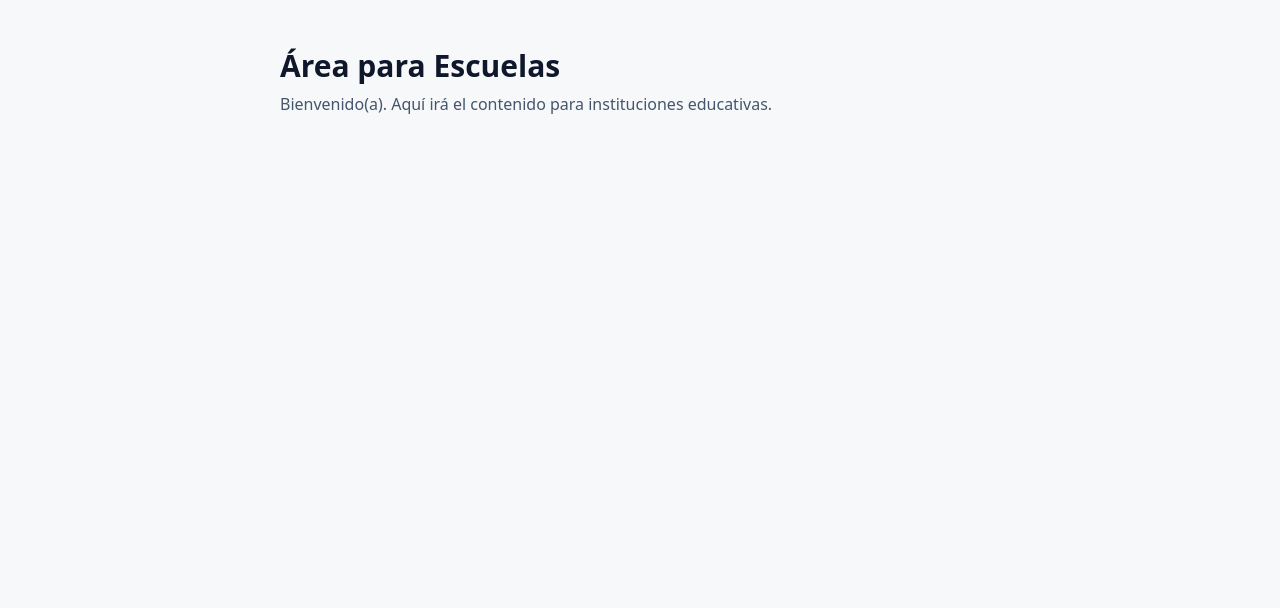
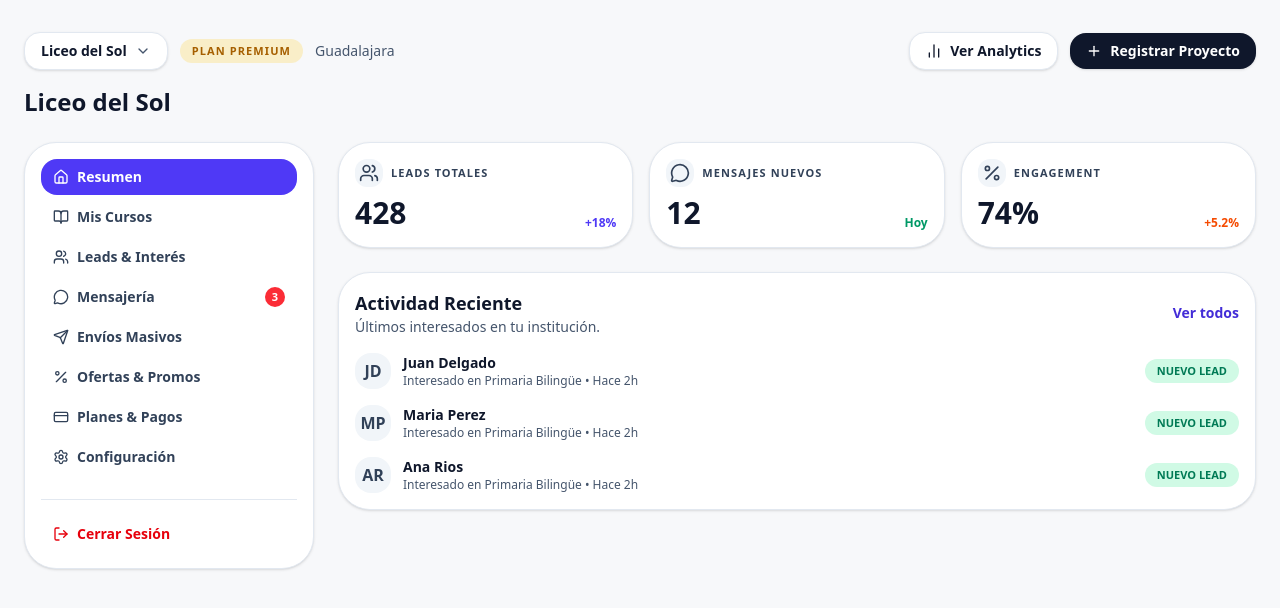
Before and after one commit to matehdz150/Skoolia, a Next.js app in the folder apps/web/: page /schools in a window 1280 px wide. Shown: the top 608 px of the page. Built offline with nearby package versions, Linux system fonts and the light colour scheme.

Commit message:
style(ui): ajustes estéticos y refinamiento visual en la interfaz

```diff
--- a/apps/web/app/globals.css
+++ b/apps/web/app/globals.css
@@ -24,3 +24,10 @@ body {
   color: var(--foreground);
   font-family: var(--font-sans);
 }
+
+/* Soft surface style for clean, subtle borders across the app */
+.surface {
+  /* very light border */
+  border: 1px solid rgba(2, 6, 23, 0.06); /* slate-900 at ~6% */
+  box-shadow: 0 1px 2px rgba(2, 6, 23, 0.04); /* soft shadow */
+}
--- a/apps/web/app/schools/page.tsx
+++ b/apps/web/app/schools/page.tsx
@@ -1,8 +1,148 @@
+import Link from "next/link";
+import { BarChart2, Plus, Home, BookOpen, Users, MessageCircle, Send, Percent, CreditCard, Settings, LogOut, ChevronDown } from "lucide-react";
+
 export default function SchoolsPage() {
   return (
-    <main className="mx-auto max-w-3xl px-6 py-12">
-      <h1 className="text-3xl font-extrabold text-slate-900">Área para Escuelas</h1>
-      <p className="mt-2 text-slate-600">Bienvenido(a). Aquí irá el contenido para instituciones educativas.</p>
+    <main className="mx-auto max-w-7xl px-6 py-8">
+      {/* Top bar */}
+      <div className="flex items-center justify-between gap-4">
+        <div className="flex items-center gap-3">
+          <button className="inline-flex items-center gap-2 rounded-2xl border border-slate-200 bg-white px-4 py-2 text-sm font-bold text-slate-900 shadow-sm">
+            Liceo del Sol
+            <ChevronDown className="h-4 w-4 text-slate-600" />
+          </button>
+          <span className="rounded-2xl bg-yellow-400/20 px-3 py-1 text-[11px] font-bold tracking-widest text-yellow-700 uppercase">Plan Premium</span>
+          <span className="text-sm font-medium text-slate-600">Guadalajara</span>
+        </div>
+        <div className="flex items-center gap-3">
+          <Link href="#" className="inline-flex items-center gap-2 rounded-2xl border border-slate-200 bg-white px-4 py-2 text-sm font-bold text-slate-900 shadow-sm">
+            <BarChart2 className="h-4 w-4" /> Ver Analytics
+          </Link>
+          <Link href="#" className="inline-flex items-center gap-2 rounded-2xl bg-slate-900 px-4 py-2 text-sm font-bold text-white shadow-sm hover:bg-slate-800">
+            <Plus className="h-4 w-4" /> Registrar Proyecto
+          </Link>
+        </div>
+      </div>
+
+      <h1 className="mt-4 text-2xl font-extrabold text-slate-900">Liceo del Sol</h1>
+
+      {/* Main grid */}
+      <div className="mt-6 grid grid-cols-1 gap-6 lg:grid-cols-4">
+        {/* Sidebar */}
+        <aside className="rounded-4xl bg-white p-4 shadow-sm border border-slate-200 lg:col-span-1">
+          <nav className="space-y-1">
+            <SidebarItem icon={<Home className="h-4 w-4" />} label="Resumen" active />
+            <SidebarItem icon={<BookOpen className="h-4 w-4" />} label="Mis Cursos" />
+            <SidebarItem icon={<Users className="h-4 w-4" />} label="Leads & Interés" />
+            <SidebarItem icon={<MessageCircle className="h-4 w-4" />} label="Mensajería" badge="3" />
+            <SidebarItem icon={<Send className="h-4 w-4" />} label="Envíos Masivos" />
+            <SidebarItem icon={<Percent className="h-4 w-4" />} label="Ofertas & Promos" />
+            <SidebarItem icon={<CreditCard className="h-4 w-4" />} label="Planes & Pagos" />
+            <SidebarItem icon={<Settings className="h-4 w-4" />} label="Configuración" />
+          </nav>
+          <div className="mt-6 border-t border-slate-200 pt-4">
+            <button className="flex w-full items-center gap-2 rounded-2xl px-3 py-2 text-sm font-bold text-red-600 hover:bg-red-50">
+              <LogOut className="h-4 w-4" /> Cerrar Sesión
+            </button>
+          </div>
+        </aside>
+
+        {/* Content */}
+        <section className="lg:col-span-3">
+          {/* KPI cards */}
+          <div className="grid grid-cols-1 gap-4 md:grid-cols-3">
+            <KpiCard
+              eyebrow="Leads Totales"
+              icon={<Users className="h-5 w-5" />}
+              value="428"
+              change="+18%"
+              changeColor="text-indigo-600"
+            />
+            <KpiCard
+              eyebrow="Mensajes Nuevos"
+              icon={<MessageCircle className="h-5 w-5" />}
+              value="12"
+              change="Hoy"
+              changeColor="text-emerald-600"
+            />
+            <KpiCard
+              eyebrow="Engagement"
+              icon={<Percent className="h-5 w-5" />}
+              value="74%"
+              change="+5.2%"
+              changeColor="text-orange-600"
+            />
+          </div>
+
+          {/* Recent Activity */}
+          <div className="mt-6 rounded-4xl bg-white p-4 shadow-sm border border-slate-200">
+            <div className="flex items-center justify-between">
+              <div>
+                <h2 className="text-lg font-extrabold text-slate-900">Actividad Reciente</h2>
+                <p className="text-sm text-slate-600">Últimos interesados en tu institución.</p>
+              </div>
+              <Link href="#" className="text-sm font-bold text-indigo-700">Ver todos</Link>
+            </div>
+            <ul className="mt-4 space-y-4">
+              {[
+                { name: "Juan Delgado", note: "Interesado en Primaria Bilingüe • Hace 2h" },
+                { name: "Maria Perez", note: "Interesado en Primaria Bilingüe • Hace 2h" },
+                { name: "Ana Rios", note: "Interesado en Primaria Bilingüe • Hace 2h" },
+              ].map((item) => (
+                <li key={item.name} className="flex items-center justify-between">
+                  <div className="flex items-center gap-3">
+                    <span className="grid h-9 w-9 place-items-center rounded-2xl bg-slate-100 text-slate-700 font-bold">
+                      {getInitials(item.name)}
+                    </span>
+                    <div>
+                      <div className="text-sm font-extrabold text-slate-900">{item.name}</div>
+                      <div className="text-xs font-medium text-slate-600">{item.note}</div>
+                    </div>
+                  </div>
+                  <span className="rounded-full bg-emerald-100 px-3 py-1 text-[11px] font-bold text-emerald-700">NUEVO LEAD</span>
+                </li>
+              ))}
+            </ul>
+          </div>
+        </section>
+      </div>
     </main>
   );
 }
+
+function getInitials(name: string) {
+  const parts = name.split(" ");
+  const initials = parts.slice(0, 2).map((p) => p[0]?.toUpperCase() ?? "").join("");
+  return initials || "?";
+}
+
+function SidebarItem({ icon, label, active, badge }: { icon: React.ReactNode; label: string; active?: boolean; badge?: string }) {
+  return (
+    <button
+      className={`flex w-full items-center justify-between rounded-2xl px-3 py-2 text-sm font-bold ${
+        active ? "bg-indigo-600 text-white" : "text-slate-700 hover:bg-slate-100"
+      }`}
+    >
+      <span className="flex items-center gap-2">
+        <span className="text-current">{icon}</span>
+        {label}
+      </span>
+      {badge ? <span className="grid h-5 w-5 place-items-center rounded-full bg-red-500 text-white text-[11px]">{badge}</span> : null}
+    </button>
+  );
+}
+
+function KpiCard({ eyebrow, icon, value, change, changeColor }: { eyebrow: string; icon: React.ReactNode; value: string; change: string; changeColor: string }) {
+  return (
+    <div className="rounded-4xl bg-white p-4 shadow-sm border border-slate-200">
+      <div className="flex items-center gap-2 text-slate-700">
+        <span className="grid h-7 w-7 place-items-center rounded-xl bg-slate-100 text-slate-700">{icon}</span>
+        <span className="text-[11px] font-bold tracking-widest uppercase">{eyebrow}</span>
+      </div>
+      <div className="mt-2 flex items-end justify-between">
+        <div className="text-3xl font-extrabold text-slate-900">{value}</div>
+        <div className={`text-xs font-bold ${changeColor}`}>{change}</div>
+      </div>
+    </div>
+  );
+}
--- a/apps/web/components/layout/CatalogCard.tsx
+++ b/apps/web/components/layout/CatalogCard.tsx
@@ -43,7 +43,7 @@ export default function CatalogCard({
 	return (
 		<article
 			onClick={onCardClick}
-			className={`group overflow-hidden rounded-[32px] border border-black/5 bg-white shadow-sm transition-all duration-300 ${onCardClick ? 'cursor-pointer hover:-translate-y-[2px] hover:shadow-lg' : 'hover:-translate-y-[2px] hover:shadow-lg'} ${className}`}
+			className={`surface group overflow-hidden rounded-4xl bg-white transition-all duration-300 ${onCardClick ? 'cursor-pointer hover:-translate-y-0.5 hover:shadow-lg' : 'hover:-translate-y-0.5 hover:shadow-lg'} ${className}`}
 		>
 			{/* Media */}
 			<div className="relative h-48 sm:h-56 md:h-64 w-full">
@@ -59,7 +59,7 @@ export default function CatalogCard({
 					/>
 				) : (
 					<div className="flex h-full w-full items-center justify-center bg-slate-100">
-						<div className="rounded-2xl border border-slate-300 bg-white p-4 text-slate-400">
+						<div className="surface rounded-2xl bg-white p-4 text-slate-400">
 							<ImageIcon className="h-8 w-8" />
 						</div>
 					</div>
@@ -94,7 +94,7 @@ export default function CatalogCard({
 				<p className="text-[10px] sm:text-[11px] font-extrabold tracking-widest text-indigo-600">
 					{typeLabel}
 				</p>
-				<h3 className="mt-2 text-base md:text-lg font-extrabold text-slate-900 transition-all duration-300 group-hover:text-indigo-600 group-hover:-translate-y-[1px]">{title}</h3>
+				<h3 className="mt-2 text-base md:text-lg font-extrabold text-slate-900 transition-all duration-300 group-hover:text-indigo-600 group-hover:-translate-y-px">{title}</h3>
 
 				<div className="mt-2 flex items-center gap-2 text-xs sm:text-sm text-slate-600">
 					<MapPin className="h-4 w-4" />
--- a/apps/web/components/layout/LoginModal.tsx
+++ b/apps/web/components/layout/LoginModal.tsx
@@ -43,7 +43,7 @@ export default function LoginModal({ isOpen, onClose, onSwitchToRegister }: Prop
     >
       <div
         ref={panelRef}
-        className="relative w-md max-w-[92vw] rounded-3xl bg-white shadow-2xl"
+        className="relative w-md max-w-[92vw] rounded-3xl bg-white surface"
       >
         {/* Close */}
         <button
--- a/apps/web/components/layout/RegisterModal.tsx
+++ b/apps/web/components/layout/RegisterModal.tsx
@@ -43,7 +43,7 @@ export default function RegisterModal({ isOpen, onClose, onSwitchToLogin }: Prop
     >
       <div
         ref={panelRef}
-        className="relative w-md max-w-[92vw] rounded-3xl bg-white shadow-2xl"
+        className="relative w-md max-w-[92vw] rounded-3xl bg-white surface"
       >
         {/* Close */}
         <button
--- a/apps/web/components/parents/ParentProfileHeader.tsx
+++ b/apps/web/components/parents/ParentProfileHeader.tsx
@@ -4,7 +4,7 @@ import { Settings } from 'lucide-react';
 export default function ParentProfileHeader() {
   return (
     <section className="mx-auto w-full max-w-6xl px-6">
-      <div className="rounded-4xl bg-white p-5 sm:p-6 shadow-sm ring-1 ring-black/5">
+      <div className="surface rounded-4xl bg-white p-5 sm:p-6">
         <div className="flex flex-col md:flex-row md:items-center md:justify-between gap-4 sm:gap-6">
           <div className="flex items-center gap-3 sm:gap-4">
             <div className="h-16 w-16 sm:h-20 sm:w-20 overflow-hidden rounded-full ring-4 ring-indigo-100">
--- a/apps/web/components/parents/StudentConfigForm.tsx
+++ b/apps/web/components/parents/StudentConfigForm.tsx
@@ -9,7 +9,7 @@ export default function StudentConfigForm() {
   const [interests, setInterests] = useState('');
 
   return (
-    <section className="w-full rounded-4xl bg-white p-5 sm:p-6 shadow-sm ring-1 ring-black/5">
+    <section className="surface w-full rounded-4xl bg-white p-5 sm:p-6">
       <div className="flex items-center justify-between">
         <h3 className="text-xl sm:text-2xl font-extrabold text-slate-900">Configuración del Alumno</h3>
         <Wand2 className="text-indigo-600" />
```
Also changed, not shown: apps/web/components/parents/FavoriteDetailModal.tsx (+7 -7 lines), apps/web/components/parents/ParentsSidebar.tsx (+6 -5 lines).
